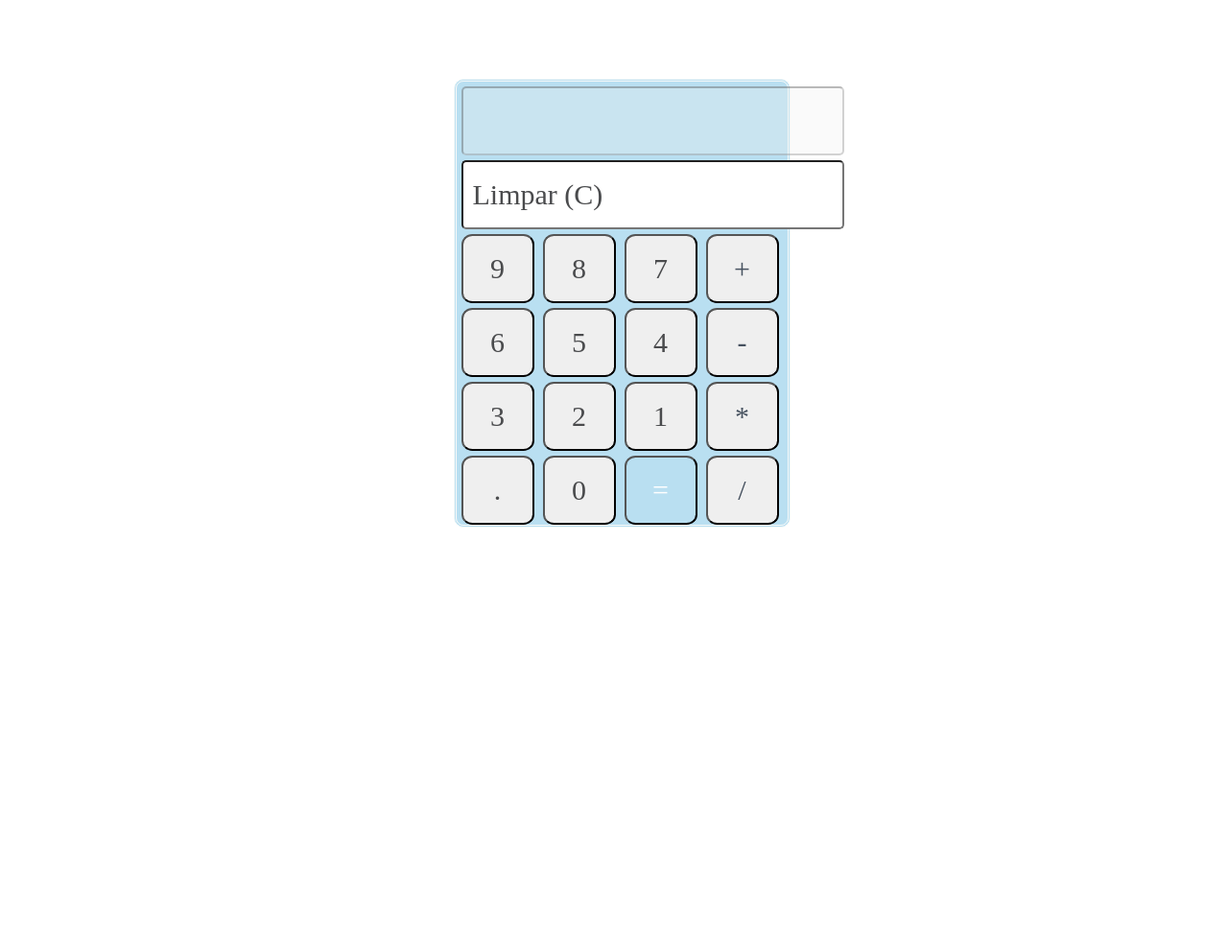
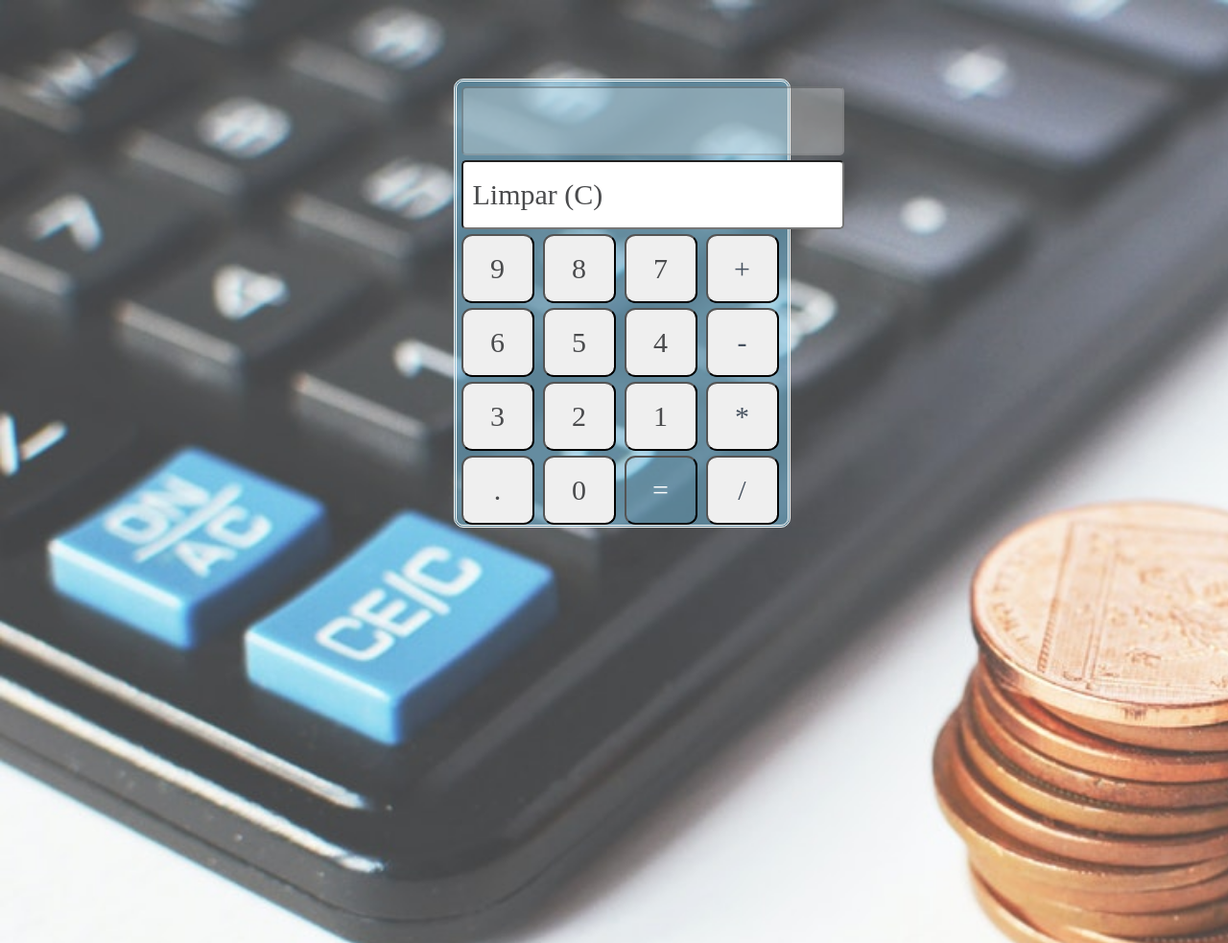
Before and after one commit to AlissonVieiraXavier/Primeiros-projetos-com-Javascript, a plain HTML site: page Calculadora/index.html in a window 1280 px wide. Shown: the top 983 px of the page at 96% size. Drawn offline with Linux system fonts and the light colour scheme; a web font is replaced by a local one.

Commit message:
Update style.css

```diff
--- a/Calculadora/style.css
+++ b/Calculadora/style.css
@@ -1,5 +1,5 @@
 
-body{ /*background-image: url("background.jpg");*/
+body{ background-image: url("background.jpg");
     font-family: 'Zen Antique', serif;
 background-repeat: no-repeat;
 background-size: cover;
```
